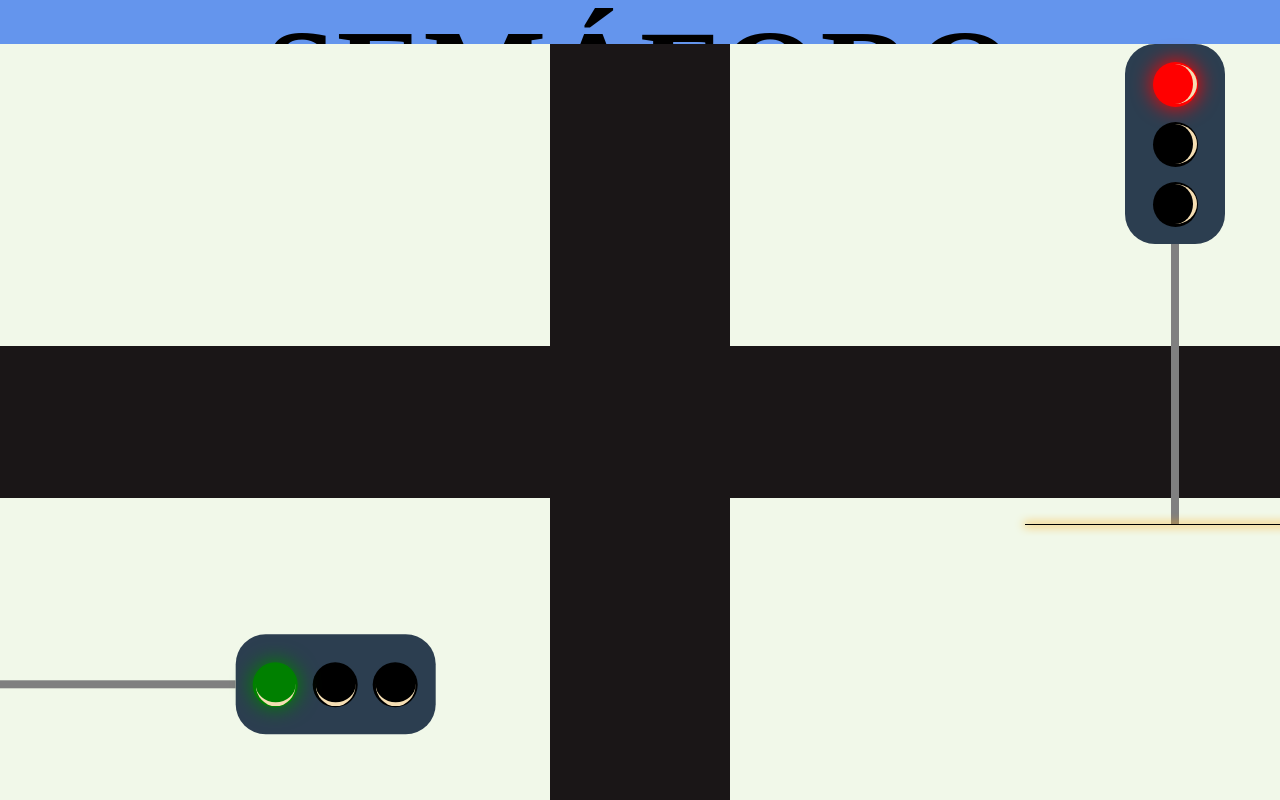
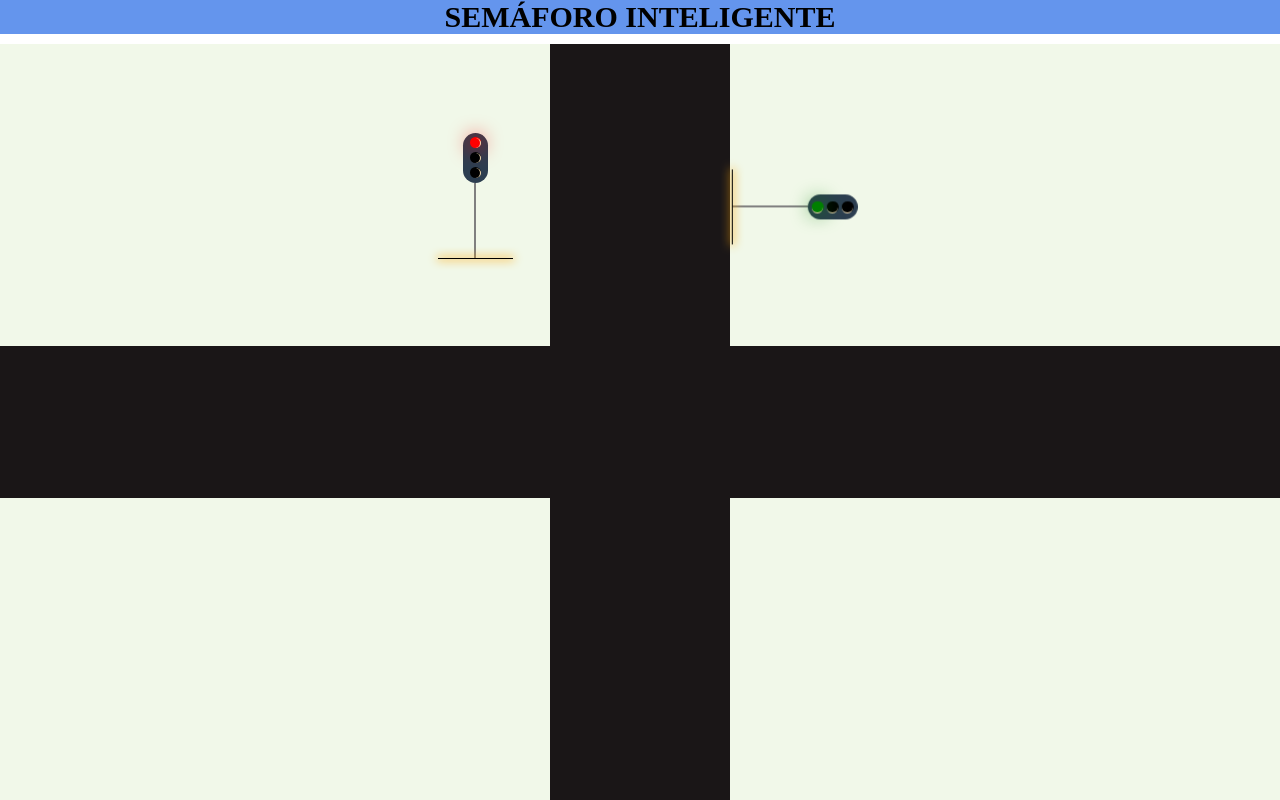
Before and after one commit to Jeanndhet/Practica_01, a plain HTML site: page index.html in a window 1280 px wide. Drawn offline with Linux system fonts and the light colour scheme.

Commit message:
Add files via upload

```diff
--- a/css.css
+++ b/css.css
@@ -11,7 +11,7 @@ h1{
     color: black;
     background-color: cornflowerblue;
     text-align: center;
-    font-size: 130px;
+    font-size: 30px;
 }
 .floor{
     width: 100%;
@@ -70,37 +70,37 @@ h1{
     display: grid;
     place-items: center;
     position: relative;
-    right: 800px;
-    margin-top: 400px;
+    right: 200px;
+    margin-top: 100px;
     transform: rotate(90deg);
 }
 .container{
     display: grid;
     place-items: center;
     position: relative;
-    left: 900px;
+    left: 200px;
 }
 .semaforo{
-    width: 100px;
-    height: 200px;
+    width: 25px;
+    height: 50px;
     border-radius: 30px;
     display: grid;
     place-items: center;
     background-color: #2c3e50;
-    padding: 10px;
+    padding: 2.5px;
 }
 .luces-circulo{
     display: block;
-    width: 45px;
-    height: 45px;
+    width: 11.25px;
+    height: 11.25px;
     border-radius: 50%;
     background-color: black;
     position: relative;
 }
 .luces-circulo2{
     display: block;
-    width: 45px;
-    height: 45px;
+    width: 11.25px;
+    height: 11.25px;
     border-radius: 50%;
     background-color: black;
     position: relative;
@@ -108,29 +108,29 @@ h1{
 .luces-circulo2::after{
     content: '';
     position: absolute;
-    width: 40px;
-    height: 40px;
+    width: 11.25px;
+    height: 11.25px;
     border-radius: 50%;
-    border-right: 4px solid wheat;
+    border-right: 1px solid wheat;
     top: 5%;
 }
 .luces-circulo::after{
     content: '';
     position: absolute;
-    width: 40px;
-    height: 40px;
+    width: 10px;
+    height: 10px;
     border-radius: 50%;
-    border-right: 4px solid wheat;
+    border-right: 1px solid wheat;
     top: 5%;
 }
 .stick{
-    width: 8px;
-    height: 280px;
+    width: 2px;
+    height: 75px;
     background-color: gray;
 }
 .floor2{
-    width: 300px;
-    height: 1px;
+    width: 75px;
+    height: 0.25px;
     background-color: black;
     box-shadow: 0 0 10px 1px orange;
 }
```
